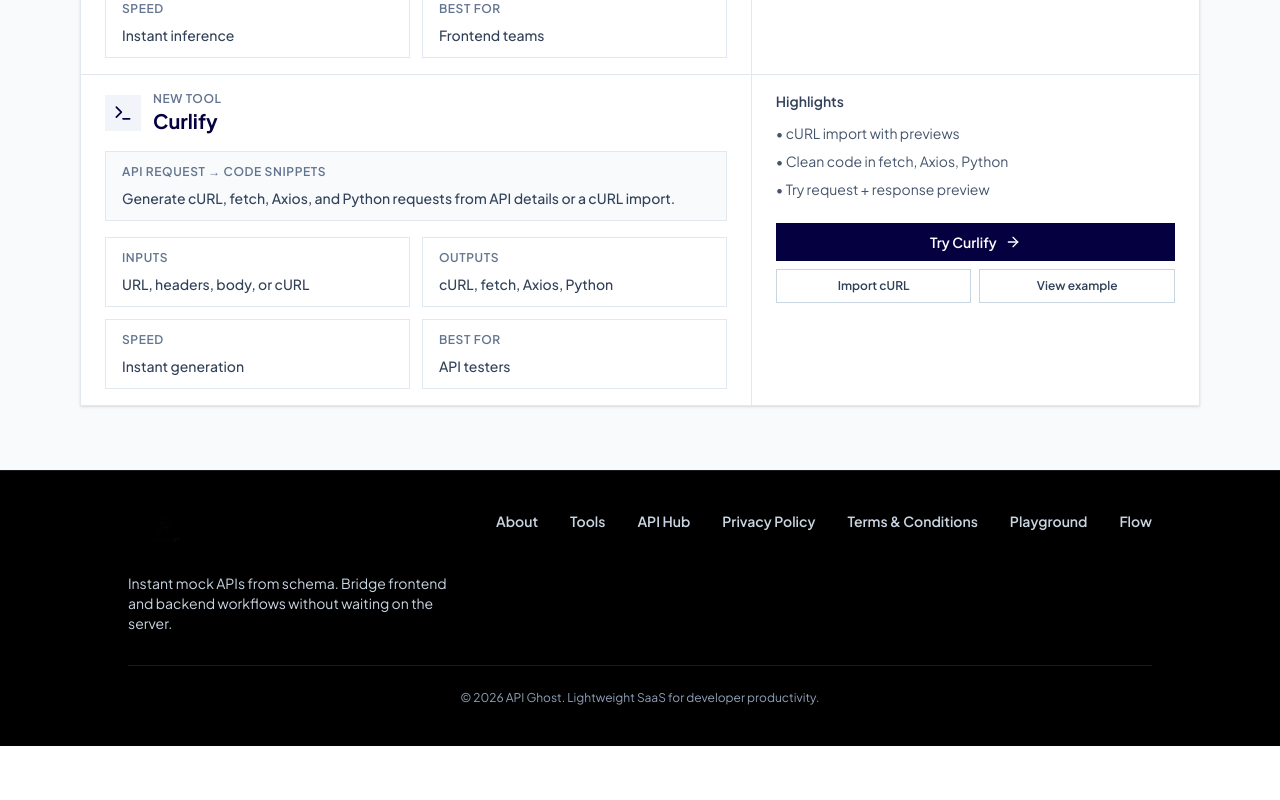
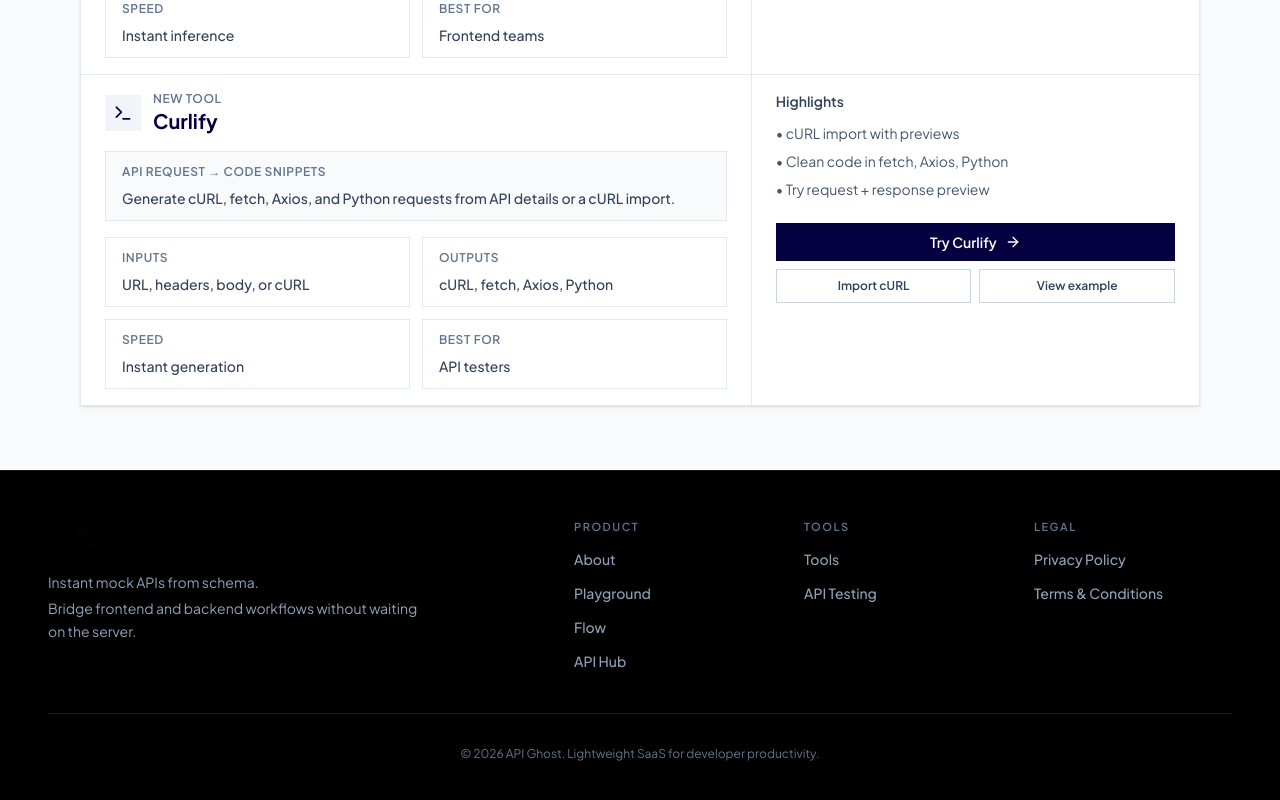
Before and after one commit to Jeston10/GhostAPI, a Next.js app: page /tools in a window 1280 px wide. Shown: the part 1142-1942 px from the top of the page. Before the commit the page ends 1888 px from the top, so only its background shows below. Built offline with nearby package versions, Linux system fonts and the light colour scheme.

Commit message:
fix: footer text improvement

```diff
--- a/src/components/layout/site-footer.tsx
+++ b/src/components/layout/site-footer.tsx
@@ -1,46 +1,108 @@
 import { GhostApiLogo } from "@/components/ui/ghost-api-logo";
 import Link from "next/link";
 
+const linkClass =
+  "text-sm font-medium text-slate-400 transition-colors hover:text-white focus-visible:outline-none focus-visible:ring-2 focus-visible:ring-white/40 focus-visible:ring-offset-2 focus-visible:ring-offset-black rounded-sm";
+
+function FooterHeading({ id, children }: { id: string; children: React.ReactNode }) {
+  return (
+    <p id={id} className="text-[11px] font-semibold uppercase tracking-[0.14em] text-slate-500">
+      {children}
+    </p>
+  );
+}
+
 export function SiteFooter() {
   return (
-    <footer className="border-t border-white/10 bg-black px-4 py-10 text-white">
-      <div className="mx-auto flex max-w-5xl flex-col items-center gap-6 text-center md:flex-row md:items-start md:justify-between md:text-left">
-        <div>
-          <Link href="/" className="inline-block" aria-label="GhostAPI home">
-            <GhostApiLogo heightClass="h-9 md:h-10" className="mx-auto md:mx-0" />
+    <footer className="border-t border-white/10 bg-black text-white">
+      <div className="mx-auto max-w-7xl px-4 py-10 sm:px-6 md:px-10 md:py-12 lg:px-12">
+        <div className="grid grid-cols-1 gap-10 lg:grid-cols-12 lg:gap-x-10 lg:gap-y-0">
+          <div className="flex flex-col items-center text-center sm:items-start sm:text-left lg:col-span-5">
+            <Link
+              href="/"
+              className="inline-block shrink-0 transition-opacity hover:opacity-90"
+              aria-label="GhostAPI home"
+            >
+              <GhostApiLogo heightClass="h-8 md:h-9" />
             </Link>
-          <p className="mt-3 max-w-xs text-sm text-slate-300 md:mt-4">
-            Instant mock APIs from schema. Bridge frontend and backend workflows without waiting on the
-            server.
+            <p className="mt-4 max-w-md text-pretty text-sm leading-relaxed text-slate-400 lg:max-w-sm">
+              <span className="block">Instant mock APIs from schema.</span>
+              <span className="mt-1 block">
+                Bridge frontend and backend workflows without waiting on the server.
+              </span>
             </p>
           </div>
-        <nav className="flex flex-wrap justify-center gap-x-8 gap-y-2 text-sm font-semibold text-slate-300 md:justify-end">
-          <Link href="/#about" className="transition hover:text-white">
+
+          <div className="grid grid-cols-2 gap-8 sm:grid-cols-3 lg:col-span-7 lg:pl-4">
+            <nav className="min-w-0" aria-labelledby="footer-product-heading">
+              <FooterHeading id="footer-product-heading">Product</FooterHeading>
+              <ul className="mt-3 space-y-2.5">
+                <li>
+                  <Link href="/#about" className={linkClass}>
                     About
                   </Link>
-          <Link href="/tools" className="transition hover:text-white">
+                </li>
+                <li>
+                  <Link href="/#playground" className={linkClass}>
+                    Playground
+                  </Link>
+                </li>
+                <li>
+                  <Link href="/#flow" className={linkClass}>
+                    Flow
+                  </Link>
+                </li>
+                <li>
+                  <Link href="/api-hub" className={linkClass}>
+                    API Hub
+                  </Link>
+                </li>
+              </ul>
+            </nav>
+
+            <nav className="min-w-0" aria-labelledby="footer-tools-heading">
+              <FooterHeading id="footer-tools-heading">Tools</FooterHeading>
+              <ul className="mt-3 space-y-2.5">
+                <li>
+                  <Link href="/tools" className={linkClass}>
                     Tools
                   </Link>
-          <Link href="/api-hub" className="transition hover:text-white">
-            API Hub
+                </li>
+                <li>
+                  <Link href="/tools/api-testing" className={linkClass}>
+                    API Testing
                   </Link>
-          <Link href="/privacy-policy" className="transition hover:text-white">
+                </li>
+              </ul>
+            </nav>
+
+            <nav
+              className="col-span-2 min-w-0 sm:col-span-1"
+              aria-labelledby="footer-legal-heading"
+            >
+              <FooterHeading id="footer-legal-heading">Legal</FooterHeading>
+              <ul className="mt-3 space-y-2.5">
+                <li>
+                  <Link href="/privacy-policy" className={linkClass}>
                     Privacy Policy
                   </Link>
-          <Link href="/terms-and-conditions" className="transition hover:text-white">
+                </li>
+                <li>
+                  <Link href="/terms-and-conditions" className={linkClass}>
                     Terms & Conditions
                   </Link>
-          <Link href="/#playground" className="transition hover:text-white">
-            Playground
-          </Link>
-          <Link href="/#flow" className="transition hover:text-white">
-            Flow
-          </Link>
+                </li>
+              </ul>
             </nav>
           </div>
-      <p className="mx-auto mt-8 max-w-5xl border-t border-white/10 pt-6 text-center text-xs text-slate-400">
+        </div>
+
+        <div className="mt-10 flex flex-col items-center justify-center gap-3 border-t border-white/10 pt-8 text-xs text-slate-500">
+          <p className="w-full text-center">
             © {new Date().getFullYear()} API Ghost. Lightweight SaaS for developer productivity.
           </p>
+        </div>
+      </div>
     </footer>
   );
 }
```
Lines whose indentation alone changed are shown as unchanged.
